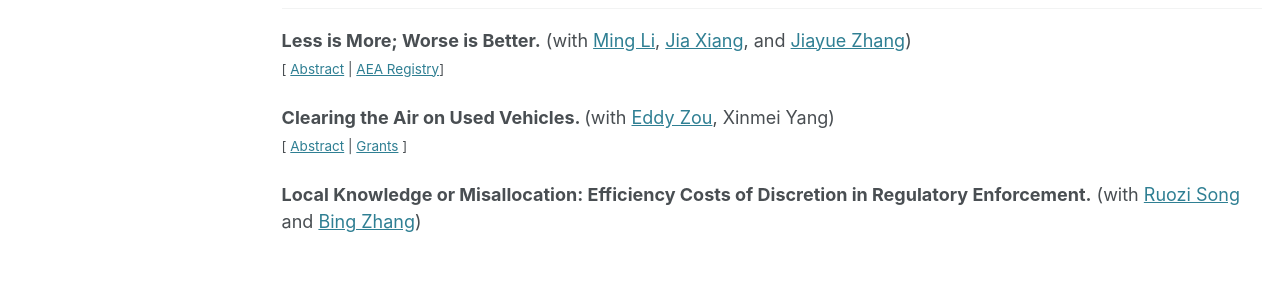
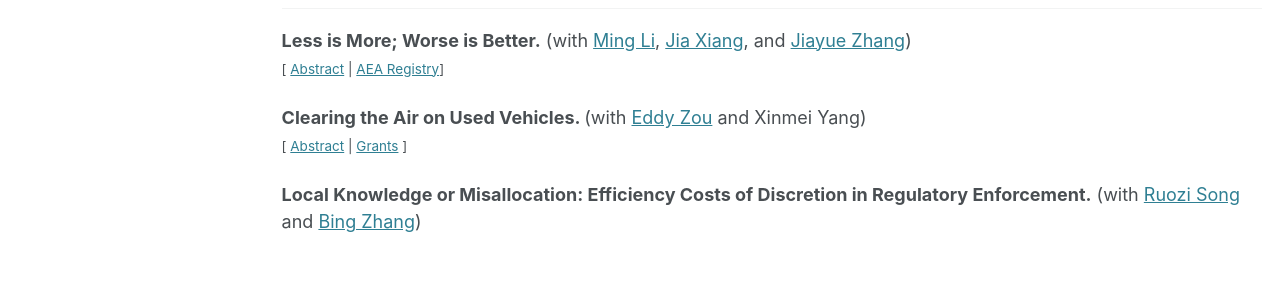
Before and after one commit to shirleyshu0503/shirleyshu0503.github.io, a Jekyll site: the page built from _pages/research.md, in a window 1280 px wide and 1243 px high. Shown: the part 595-895 px from the top of the window. Built offline with Jekyll 4.4.1, drawn with Linux system fonts in a browser that asks for light colours; some web fonts are replaced.

Commit message:
Update research.md

```diff
--- a/_pages/research.md
+++ b/_pages/research.md
@@ -38,12 +38,12 @@ author_profile: true
 
  <div id="cocoa_info" style="display: none; text-align: justify; line-height: 1.2"><small> Information campaigns are a major policy tool for promoting climate change adaptation. Such policies often face contestation because the benefits of adaptive actions are distributed unevenly across scales: local actors prioritize private resilience while policymakers emphasize collective, long-term social gains. We examine whether information framed around private versus social benefits shifts adaptation behaviors, and whether credibility-enhancing caveats alter uptake, in the context of cocoa farming in Ghana where agroforestry is a viable but under-adopted adaptation strategy. We find that, while information on private and social benefits are separately effective in driving adaptation, combining them does not necessarily increase the information impact. We also show that providing information on the downside risks of the adaptation strategy on top of its benefits increases information credibility and subsequently boosts adoption of the adaptation strategy.</small><br><br></div>
 
-<strong>Clearing the Air on Used Vehicles. </strong> (with [Eddy Zou](https://sites.google.com/view/eddyzou/home), Xinmei Yang)
+<strong>Clearing the Air on Used Vehicles. </strong> (with [Eddy Zou](https://sites.google.com/view/eddyzou/home) and Xinmei Yang)
 <br><small>[ <a href="#/" onclick="visib('used_cars')">Abstract</a> | <a href="#/" onclick="visib('grant_2')">Grants</a>  ]</small>
 
- <div id="used_cars" style="display: none; text-align: justify; line-height: 1.2"><small> How does the presence of international trade in used durable goods, such as vehicles, affect the efficacy and relative welfare effects of unilateral policies to decarbonize transportation? This project combines a micro-founded structural model with novel data from multiple countries, to understand the effectiveness, potential economic costs, and environmental impacts, of restricting trade in used vehicles. </small><br><br></div>
+<div id="used_cars" style="display: none; text-align: justify; line-height: 1.2"><small> How does the presence of international trade in used durable goods, such as vehicles, affect the efficacy and relative welfare effects of unilateral policies to decarbonize transportation? This project combines a micro-founded structural model with novel data from multiple countries, to understand the effectiveness, potential economic costs, and environmental impacts, of restricting trade in used vehicles. </small><br><br></div>
 
-  <div id="grant_2" style="display: none; text-align: justify; line-height: 1.2"><small> International Growth Centre </small><br><br></div>
+ <div id="grant_2" style="display: none; text-align: justify; line-height: 1.2"><small> International Growth Centre </small><br><br></div>
 
 <strong>Local Knowledge or Misallocation: Efficiency Costs of Discretion in Regulatory Enforcement.</strong> (with [Ruozi Song](https://www.worldbank.org/en/about/people/r/ruozi-song) and [Bing Zhang](https://scholar.google.com/citations?user=P3sttCoAAAAJ&hl=en))
 
```
